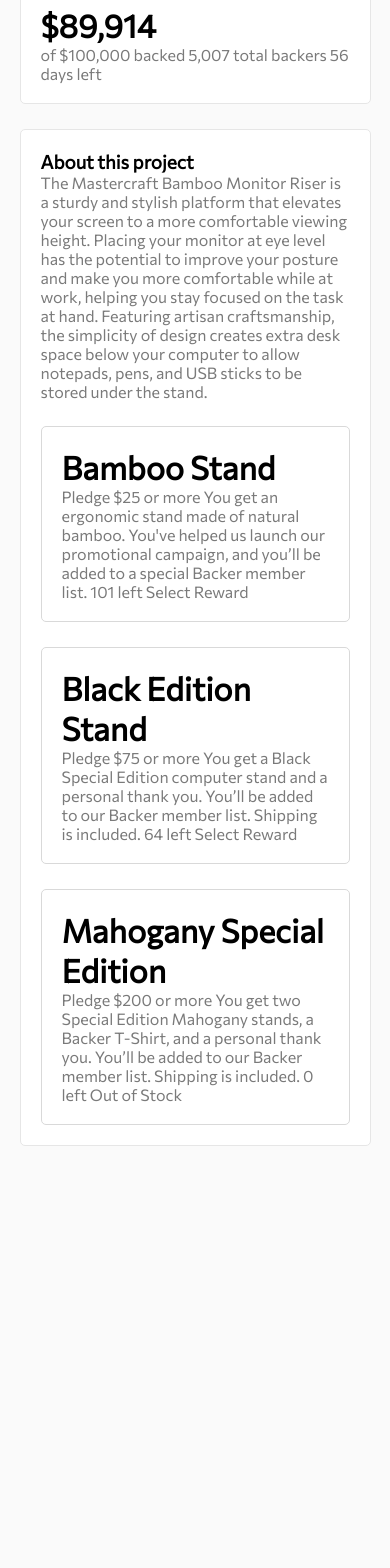
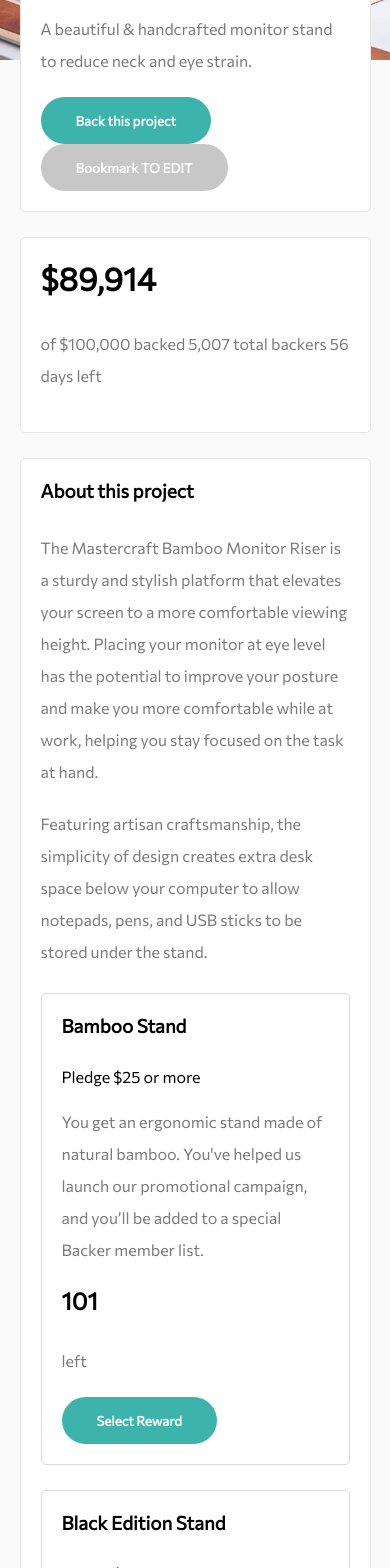
Before and after one commit to Phiisource/crowdfunding-product-page-main, a React (Create React App) app: page / in a window 390 px wide. Shown: the part 340-1908 px from the top of the page. Before the commit the page ends 1486 px from the top, so only its background shows below. Built offline with nearby package versions, Linux system fonts and the light colour scheme.

Commit message:
ThanksComponent added

```diff
--- a/src/App.css
+++ b/src/App.css
@@ -7,13 +7,17 @@
 
 body {
   background-color: hsl(0, 0%, 98%);
+  font-size: 16px;
 }
 
 p {
   color: hsl(0, 0%, 48%);
+  line-height: 2;
+  margin: 20px 0;
 }
 
 h1, h2, h3 {
   color: black;
   font-weight: 700;
+  margin-bottom: 30px;
 }
--- a/src/components/Button.css
+++ b/src/components/Button.css
@@ -1,27 +1,33 @@
 :root {
-    --primary: hsl(176, 72%, 28%);
-    --secondary: hsl(176, 50%, 47%);
+    --primary:  hsl(176, 50%, 47%);
+    --secondary: hsl(176, 72%, 28%);
     --black: hsl(0, 0%, 0%);
     --grey: hsl(0, 0%, 48%);
 }
 
 .btn {
-    padding: 10px 20px;
+    padding: 15px 35px;
     border-radius: 70px;
     cursor: pointer;
     font-weight: 700;
-    color: white;
     border: none;
 }
 
 .btn--primary {
     background-color: var(--primary);
+    color: white;
+}
+
+.btn--primary:hover {
+    background-color: var(--secondary);
 }
 
 .btn--secondary {
-    background-color: var(--secondary);
+    background-color: hsl(0, 0%, 98%);
+    color: var(--primary);
 }
 
 .btn--disabled {
-    background-color: var(--grey);
+    background-color: hsl(0, 0%, 78%);
+    color: white;
 }
--- a/src/components/Button.js
+++ b/src/components/Button.js
@@ -1,6 +1,7 @@
 import React from 'react'
+import { Link } from 'react-router-dom'
+
 import './Button.css'
-import { Link } from 'react-router-dom'
 
 const STYLES = ['btn--primary', 'btn--secondary', 'btn--disabled']
 
--- a/src/components/CardItem.js
+++ b/src/components/CardItem.js
@@ -1,11 +1,39 @@
 import React, { useState } from 'react'
+
+import '../App.css'
 import './CardItem.css'
 
+import Button from './Button'
+import ThanksComponent from './ThanksComponent'
+
 function CardItem({cardName, minPledge, description, limitNumberEntry}) {
-    const [limitNumber, setLimitNumber] = useState(limitNumber)
+    const [isOpen, setOpen] = useState(false)
+
+    const openThanksComponent = () => {
+        setOpen(true)
+    }
+
+    const closeThanksComponent = () => {
+        setOpen(false)
+    }
 
     return (
         <>
+            <div className="card-header">
+                <h3>{cardName}</h3>
+                <span>Pledge ${minPledge} or more</span>
+            </div>
+            <div className="card-description">
+                <p>{description}</p>
+            </div>
+            <div className="card-bottom">
+                <div className="numberLeft">
+                    <h2>{limitNumberEntry}</h2>
+                    <p>left</p>
+                </div>
+                <Button onClick={openThanksComponent}>Select Reward</Button>
+            </div>
+            {isOpen && <ThanksComponent onClose={closeThanksComponent}/>}
         </>
     )
 }
--- a/src/components/Header.css
+++ b/src/components/Header.css
@@ -1,6 +1,8 @@
 .header__container {
     background-image: url('../images/image-hero-desktop.jpg');
-    height: 300px;
+    background-size: cover;
+    background-repeat: no-repeat;
+    height: 400px;
     width: 100%;
     position: absolute;
     top: 0px;
@@ -14,3 +16,9 @@
     z-index: 0;
     height: 100px;
 }
+
+@media screen and (max-width: 960px) {
+    .header__container {
+        background-image: url('../images/image-hero-mobile.jpg');
+    }
+}
--- a/src/components/MainContainer.css
+++ b/src/components/MainContainer.css
@@ -21,6 +21,13 @@
     padding: 50px;
 }
 
+.centered__container {
+    display: flex;
+    flex-direction: column;
+    align-items: center;
+    text-align: center;
+}
+
 @media screen and (max-width: 960px) {
     .inner__main__container {
         padding: 20px;
--- a/src/components/MainContainer.js
+++ b/src/components/MainContainer.js
@@ -3,12 +3,12 @@
 
 const STYLES = ['main__container__borderless', 'main__container__lightborder', 'main__container__greyborder']
 
-function MainContainer({children, containerStyle}) {
+function MainContainer({children, containerStyle, centeredContent}) {
     const checkButtonStyle = STYLES.includes(containerStyle) ? containerStyle : STYLES[0];
 
     return (
         <div className={`main__container ${checkButtonStyle}`}>
-            <div className="inner__main__container">
+            <div className={`inner__main__container ${centeredContent && `centered__container`}`}>
                 {children}
             </div>
         </div>
--- /dev/null
+++ b/src/components/ThanksComponent.css
@@ -0,0 +1,37 @@
+.thanks__container {
+    background: rgba(0,0,0,0.3);
+    width: 100%;
+    height: 100%;
+    position: fixed;
+    top: 0;
+    left: 0;
+    display: flex;
+    align-items: center;
+}
+
+.thanks__container .main__container {
+    width: 500px;
+    margin: 0 auto;
+}
+
+.i__container {
+    background: hsl(176, 50%, 47%);
+    width: 70px;
+    height: 70px;
+    border-radius: 40px;
+    color: white;
+    margin-bottom: 40px;
+    display: flex;
+    align-items: center;
+}
+
+.i__container i {
+    margin: 0 auto;
+    font-size: 25px;
+}
+
+@media screen and (max-width: 960px) {
+    .thanks__container .main__container {
+        margin: 0 30px;
+    }
+}
--- /dev/null
+++ b/src/components/ThanksComponent.js
@@ -0,0 +1,24 @@
+import React from 'react'
+
+import './ThanksComponent.css'
+
+import MainContainer from './MainContainer'
+import Button from './Button'
+
+function ThanksComponent({onClose}) {
+
+    return (
+        <div className='thanks__container'>
+            <MainContainer containerStyle='main__container__borderless' centeredContent>
+                <div className="i__container">
+                    <i className="fas fa-check"></i>
+                </div>
+                <h3>Thanks for your support!</h3>
+                <p>Your pledge brings us one step closer to sharing Mastercraft Bamboo Monitor Riser worldwide. You will get an email once our campain is completed</p>
+                <Button onClick={onClose}>Got it!</Button>
+            </MainContainer>
+        </div>
+    )
+}
+
+export default ThanksComponent
--- a/src/components/pages/Home.css
+++ b/src/components/pages/Home.css
@@ -3,6 +3,7 @@
     display: flex;
     justify-content: center;
     align-items: center;
+    margin-top: 100px;
 }
 
 .content__wrapper {
--- a/src/components/pages/Home.js
+++ b/src/components/pages/Home.js
@@ -1,8 +1,9 @@
 import React from 'react'
 import Header from '../Header.js'
 import Button from '../Button.js'
+import MainContainer from '../MainContainer'
+import CardItem from '../CardItem'
 import '../../App.css'
-import MainContainer from '../MainContainer'
 import './Home.css'
 
 function Home() {
@@ -34,34 +35,33 @@
 
                         <p>The Mastercraft Bamboo Monitor Riser is a sturdy and stylish platform that elevates your screen
                         to a more comfortable viewing height. Placing your monitor at eye level has the potential to improve
-                        your posture and make you more comfortable while at work, helping you stay focused on the task at hand.
+                        your posture and make you more comfortable while at work, helping you stay focused on the task at hand.</p>
 
-                        Featuring artisan craftsmanship, the simplicity of design creates extra desk space below your computer
+                        <p>Featuring artisan craftsmanship, the simplicity of design creates extra desk space below your computer
                         to allow notepads, pens, and USB sticks to be stored under the stand.</p>
                         <MainContainer containerStyle="main__container__greyborder">
-                            <h1>Bamboo Stand</h1>
-                            <p>Pledge $25 or more
-                            You get an ergonomic stand made of natural bamboo. You've helped us launch our promotional campaign, and
-                            you’ll be added to a special Backer member list.
-                            101 left
-                            Select Reward</p>
+                            <CardItem
+                                cardName="Bamboo Stand"
+                                minPledge={25}
+                                description="You get an ergonomic stand made of natural bamboo. You've helped us launch our promotional campaign, and
+                                you’ll be added to a special Backer member list."
+                                limitNumberEntry={101}/>
                         </MainContainer>
                         <MainContainer containerStyle="main__container__greyborder">
-                            <h1>Black Edition Stand</h1>
-                            <p>Pledge $75 or more
-                            You get a Black Special Edition computer stand and a personal thank you. You’ll be added to our Backer
-                            member list. Shipping is included.
-                            64 left
-                            Select Reward
-                            </p>
+                            <CardItem
+                                cardName="Black Edition Stand"
+                                minPledge={75}
+                                description="You get a Black Special Edition computer stand and a personal thank you. You’ll be added to our Backer
+                                member list. Shipping is included."
+                                limitNumberEntry={64}/>
                         </MainContainer>
                         <MainContainer containerStyle="main__container__greyborder">
-                            <h1>Mahogany Special Edition</h1>
-                            <p>Pledge $200 or more
-                            You get two Special Edition Mahogany stands, a Backer T-Shirt, and a personal thank you. You’ll be added
-                            to our Backer member list. Shipping is included.
-                            0 left
-                        Out of Stock</p>
+                            <CardItem
+                                cardName="Mahogany Special Edition"
+                                minPledge={200}
+                                description="You get two Special Edition Mahogany stands, a Backer T-Shirt, and a personal thank you. You’ll be added
+                                to our Backer member list. Shipping is included."
+                                limitNumberEntry={0}/>
                         </MainContainer>
                     </MainContainer>
                 </div>
```
Also changed, not shown: 1 other file (tests, documents, lock files or other folders).
